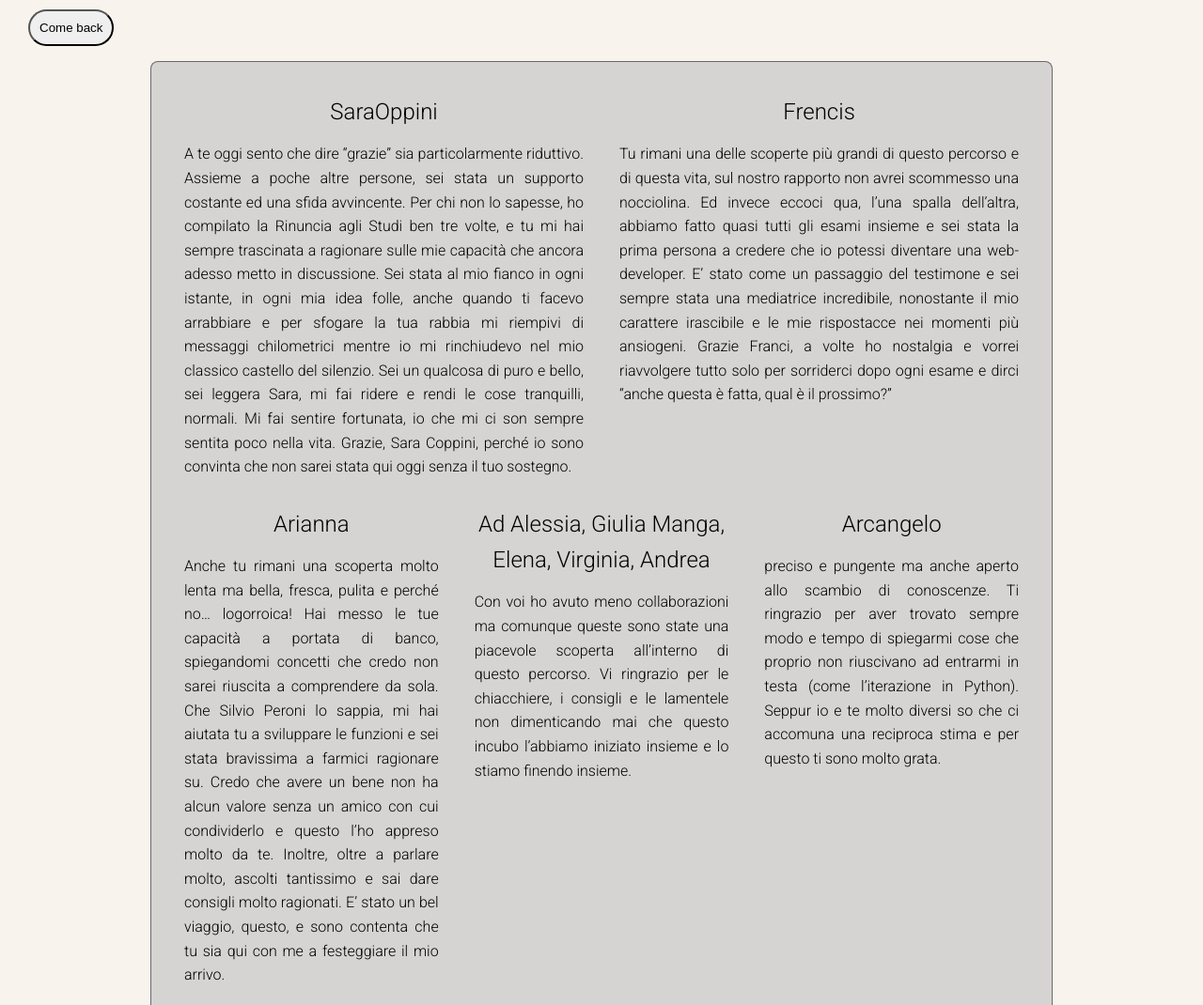
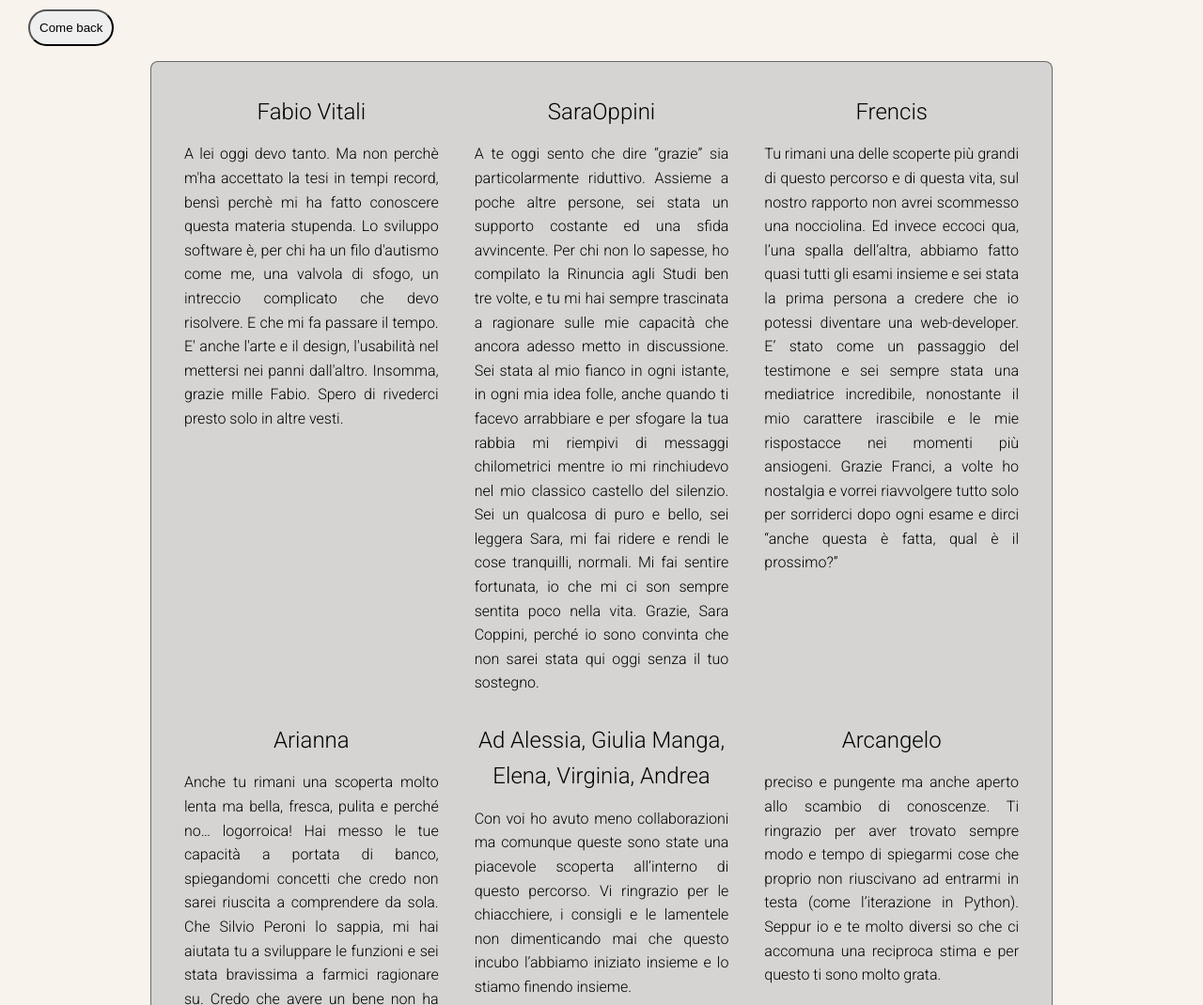
Before and after one commit to Gemmacentr/DegreeAcknowledgements, a plain HTML site: page DHDK.html in a window 1280 px wide. Shown: the top 1070 px of the page at 94% size. Drawn offline with nearby package versions, Linux system fonts and the light colour scheme.

Commit message:
Update DHDK.html

```diff
--- a/DHDK.html
+++ b/DHDK.html
@@ -18,6 +18,20 @@
         <div class="box">
             <article class="clickablecard">
 
+
+                <h2>Fabio Vitali</h2>
+                <p>
+                    A lei oggi devo tanto. Ma non perchè m'ha accettato la tesi in tempi record, bensì perchè mi ha
+                    fatto conoscere questa materia stupenda. Lo sviluppo software è, per chi ha un filo d'autismo come
+                    me, una valvola di sfogo, un intreccio complicato che devo risolvere. E che mi fa passare il tempo.
+                    E' anche l'arte e il design, l'usabilità nel mettersi nei panni dall'altro. Insomma, grazie mille
+                    Fabio. Spero di rivederci presto solo in altre vesti.
+
+
+
+                </p>
+            </article>
+ <article class="clickablecard">
                 <h2>SaraOppini</h2>
                 <p>
                     A te oggi sento che dire “grazie” sia particolarmente riduttivo. Assieme a poche altre persone, sei
```
